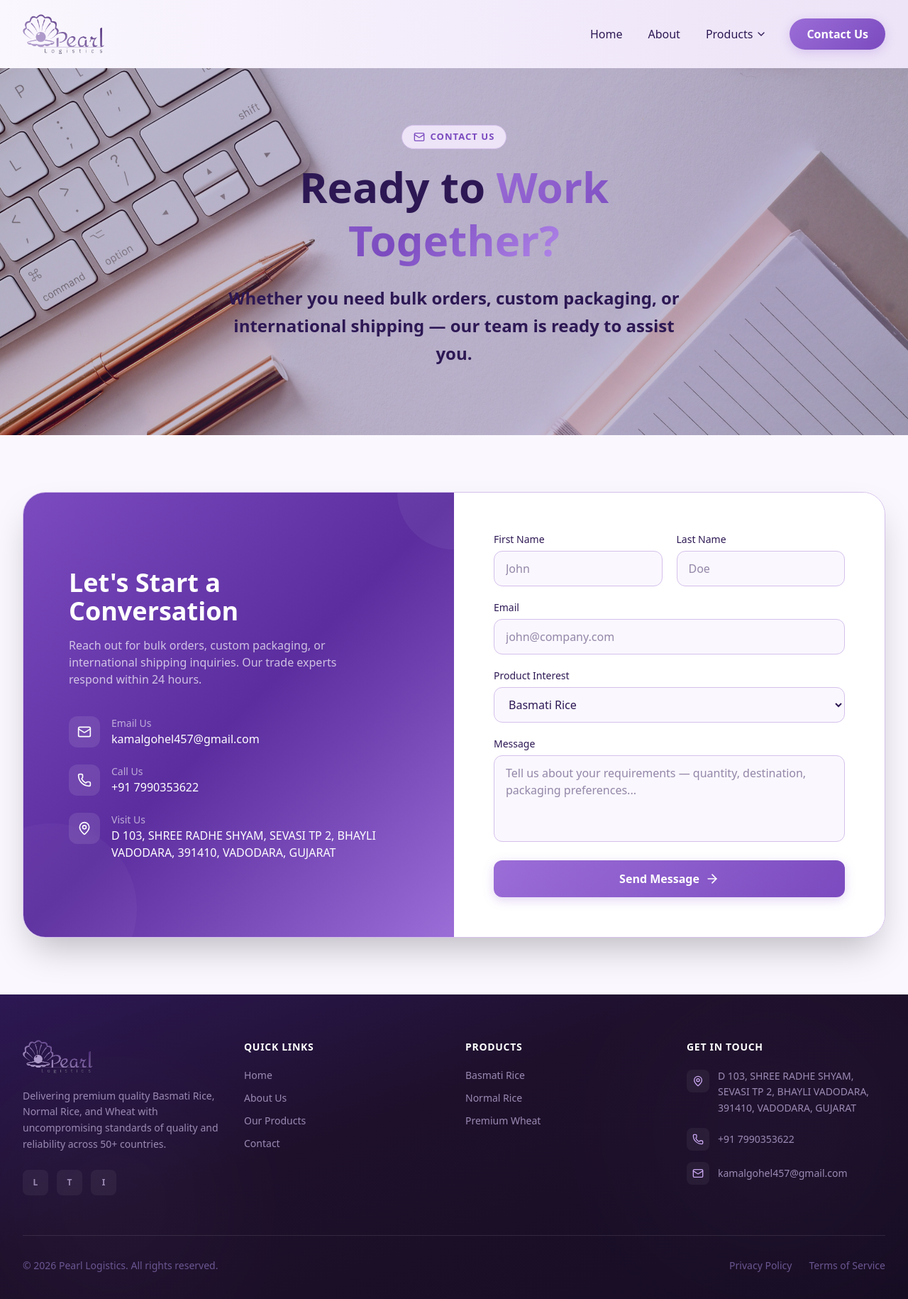
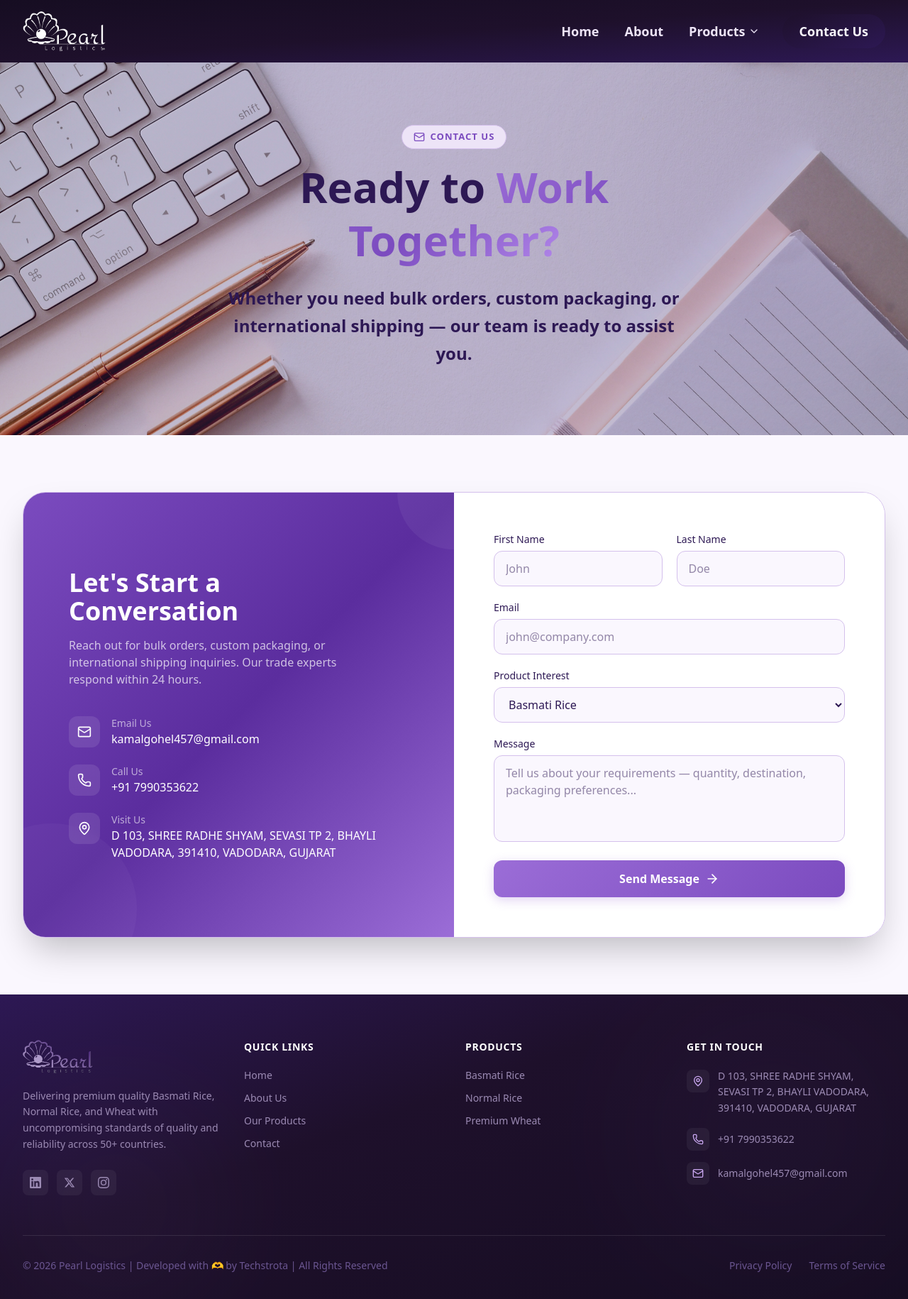
Before and after one commit to Maan0882/pearl, a Next.js app: page /contact in a window 1280 px wide. Shown: the top 1830 px of the page at 71% size. Built offline with nearby package versions, Linux system fonts and the light colour scheme.

Commit message:
feat: implement responsive Footer and Navbar components with global styling and brand assets

```diff
--- a/app/components/Footer.tsx
+++ b/app/components/Footer.tsx
@@ -35,16 +35,35 @@ export default function Footer() {
               with uncompromising standards of quality and reliability across 50+
               countries.
             </p>
-            {/* Social placeholders */}
+            {/* Social Links */}
             <div className="flex items-center gap-3">
-              {["LinkedIn", "Twitter", "Instagram"].map((social, i) => (
+              {[
+                {
+                  name: "LinkedIn",
+                  Icon: (props: any) => (
+                    <svg viewBox="0 0 24 24" fill="currentColor" {...props}><path d="M20.447 20.452h-3.554v-5.569c0-1.328-.027-3.037-1.852-3.037-1.853 0-2.136 1.445-2.136 2.939v5.667H9.351V9h3.414v1.561h.046c.477-.9 1.637-1.85 3.37-1.85 3.601 0 4.267 2.37 4.267 5.455v6.286zM5.337 7.433c-1.144 0-2.063-.926-2.063-2.065 0-1.138.92-2.063 2.063-2.063 1.14 0 2.064.925 2.064 2.063 0 1.139-.925 2.065-2.064 2.065zm1.782 13.019H3.555V9h3.564v11.452zM22.225 0H1.771C.792 0 0 .774 0 1.729v20.542C0 23.227.792 24 1.771 24h20.451C23.2 24 24 23.227 24 22.271V1.729C24 .774 23.2 0 22.222 0h.003z"/></svg>
+                  )
+                },
+                {
+                  name: "Twitter",
+                  Icon: (props: any) => (
+                    <svg viewBox="0 0 24 24" fill="currentColor" {...props}><path d="M18.244 2.25h3.308l-7.227 8.26 8.502 11.24H16.17l-5.214-6.817L4.99 21.75H1.68l7.73-8.835L1.254 2.25H8.08l4.713 6.231zm-1.161 17.52h1.833L7.084 4.126H5.117z"/></svg>
+                  )
+                },
+                {
+                  name: "Instagram",
+                  Icon: (props: any) => (
+                    <svg viewBox="0 0 24 24" fill="currentColor" {...props}><path d="M12 2.163c3.204 0 3.584.012 4.85.07 3.252.148 4.771 1.691 4.919 4.919.058 1.265.069 1.645.069 4.849 0 3.205-.012 3.584-.069 4.849-.149 3.225-1.664 4.771-4.919 4.919-1.266.058-1.644.07-4.85.07-3.204 0-3.584-.012-4.849-.07-3.26-.149-4.771-1.699-4.919-4.92-.058-1.265-.07-1.644-.07-4.849 0-3.204.013-3.583.07-4.849.149-3.227 1.664-4.771 4.919-4.919 1.266-.057 1.645-.069 4.849-.069zM12 0C8.741 0 8.333.014 7.053.072 2.695.272.273 2.69.073 7.052.014 8.333 0 8.741 0 12c0 3.259.014 3.668.072 4.948.2 4.358 2.618 6.78 6.98 6.98C8.333 23.986 8.741 24 12 24c3.259 0 3.668-.014 4.948-.072 4.354-.2 6.782-2.618 6.979-6.98.059-1.28.073-1.689.073-4.948 0-3.259-.014-3.667-.072-4.947-.196-4.354-2.617-6.78-6.979-6.98C15.668.014 15.259 0 12 0zm0 5.838a6.162 6.162 0 100 12.324 6.162 6.162 0 000-12.324zM12 16a4 4 0 110-8 4 4 0 010 8zm6.406-11.845a1.44 1.44 0 100 2.881 1.44 1.44 0 000-2.881z"/></svg>
+                  )
+                }
+              ].map((social, i) => (
                 <a
                   key={i}
                   href="#"
                   className="w-9 h-9 rounded-lg bg-white/5 flex items-center justify-center text-[#9b8ab3] hover:bg-(--accent)/20 hover:text-accent-light transition-all text-xs font-semibold"
-                  aria-label={social}
+                  aria-label={social.name}
                 >
-                  {social[0]}
+                  <social.Icon className="h-4 w-4" />
                 </a>
               ))}
             </div>
@@ -134,7 +153,7 @@ export default function Footer() {
         {/* Bottom Bar */}
         <div className="border-t border-white/10 mt-14 pt-8 flex flex-col sm:flex-row items-center justify-between gap-4">
           <p className="text-[#6b5691] text-sm">
-            &copy; {new Date().getFullYear()} Pearl Logistics. All rights reserved.
+            &copy; {new Date().getFullYear()} Pearl Logistics | Developed with 🫶 by Techstrota | All Rights Reserved
           </p>
           <div className="flex items-center gap-6 text-sm text-[#6b5691]">
             <a href="#" className="hover:text-accent-light transition-colors">
--- a/app/components/Navbar.tsx
+++ b/app/components/Navbar.tsx
@@ -55,17 +55,17 @@ export default function Navbar() {
     <nav
       className={`fixed top-0 left-0 right-0 z-50 transition-all duration-500 ${
         isScrolled
-          ? "glass shadow-lg py-3"
-          : "bg-linear-to-r from-bg via-bg-alt to-surface py-5"
+          ? "bg-linear-to-br from-[#160d22]/90 via-[#1e102b]/90 to-[#2d1854]/90 shadow-lg py-3"
+          : "bg-linear-to-br from-[#160d22] via-[#1e102b] to-[#2d1854] py-4"
       }`}
     >
       <div className="max-w-7xl mx-auto px-4 sm:px-6 lg:px-8">
         <div className="flex items-center justify-between">
           {/* Logo */}
-          <Link href="/" className="flex items-center gap-2.5 group">
-            <div className="relative">
+          <Link href="/" className="flex items-center gap-2.5 group ">
+            <div className="relative ">
                 <Image
-                  src="/Pearl Logistic 2 (2).png"
+                  src="/pearl1.png"
                   alt="Pearl Logistics Logo"
                   width={200}
                   height={50}
@@ -82,10 +82,10 @@ export default function Navbar() {
               <Link
                 key={link.name}
                 href={link.href}
-                className={`relative px-4 py-2 font-medium transition-colors text-md group ${
+                className={`relative px-4 py-2 font-semibold transition-colors text-lg group ${
                   pathname === link.href
-                    ? "text-accent-dark"
-                    : "text-text hover:text-accent-dark"
+                    ? "text-bg"
+                    : "text-surface hover:text-bg"
                 }`}
               >
                 {link.name}
@@ -98,11 +98,11 @@ export default function Navbar() {
             ))}
 
             {/* Products Dropdown */}
-            <div className="relative" ref={dropdownRef}>
+            <div className="relative text-lg font-semibold" ref={dropdownRef}>
               <button
                 onClick={() => setIsProductsOpen((prev) => !prev)}
-                className={`relative px-4 py-2 font-medium transition-colors text-md group flex items-center gap-1 ${
-                  isProductsActive ? "text-accent-dark" : "text-text hover:text-accent-dark"
+                className={`relative px-4 py-2 font-semibold transition-colors text-md group flex items-center gap-1 ${
+                  isProductsActive ? "text-bg" : "text-surface hover:text-bg"
                 }`}
               >
                 Products
@@ -120,7 +120,7 @@ export default function Navbar() {
 
               {/* Dropdown Panel */}
               <div
-                className={`absolute top-full left-1/2 -translate-x-1/2 mt-2 w-48 glass rounded-2xl shadow-xl border border-border overflow-hidden transition-all duration-200 ${
+                className={`absolute top-full text-lg left-1/2 -translate-x-1/2 mt-2 w-48 bg-text rounded-2xl shadow-xl border border-border overflow-hidden transition-all duration-200 ${
                   isProductsOpen
                     ? "opacity-100 translate-y-0 pointer-events-auto"
                     : "opacity-0 -translate-y-2 pointer-events-none"
@@ -132,8 +132,8 @@ export default function Navbar() {
                   onClick={() => setIsProductsOpen(false)}
                   className={`block px-4 py-3 text-sm font-semibold border-b border-border transition-colors ${
                     pathname === "/products"
-                      ? "text-accent-dark bg-surface"
-                      : "text-text hover:bg-surface hover:text-accent-dark"
+                      ? "text-bg bg-text"
+                      : "text-surface hover:bg-accent hover:text-bg"
                   }`}
                 >
                   All Products
@@ -143,7 +143,7 @@ export default function Navbar() {
                     key={sub.name}
                     href={sub.href}
                     onClick={() => setIsProductsOpen(false)}
-                    className="block px-4 py-3 text-sm font-medium text-text-muted hover:bg-surface hover:text-accent-dark transition-colors"
+                    className="block px-4 py-3 text-sm font-semibold text-bg hover:bg-accent hover:text-bg transition-colors"
                   >
                     {sub.name}
                   </Link>
@@ -154,7 +154,7 @@ export default function Navbar() {
             {/* Contact Us CTA */}
             <Link
               href="/contact"
-              className="ml-3 btn-primary text-md py-2.5! px-6! inline-flex items-center gap-2"
+              className="ml-3 text-bg bg-linear-to-br from-[#1e102b] to-[#2d1854] rounded-full text-lg font-semibold py-2.5! px-6! inline-flex items-center gap-2"
             >
               <span className="relative z-10">Contact Us</span>
             </Link>
--- a/app/globals.css
+++ b/app/globals.css
@@ -335,6 +335,7 @@ body {
   transform: scaleX(0);
 }
 
+
 /* ─── Animation Utilities ─── */
 .animate-float-3d {
   animation: float3d 8s ease-in-out infinite;
@@ -610,15 +611,43 @@ body {
   }
 }
 
-/* 4K and Ultra Wide Screens */
-@media (min-width: 2000px) {
-  .max-w-7xl {
-    max-width: 9xl; /* Assuming max-w-9xl is defined or just use a large value */
-  }
-  h1 {
-    font-size: 6rem;
-  }
-  body {
-    font-size: 1.25rem;
+/* Extra small mobile devices (iPhone SE, old Androids) */
+@media (max-width: 375px) {
+  html {
+    font-size: 14px;
   }
 }
+
+/* 4K, Ultra Wide, and TV Screens */
+@media (min-width: 1536px) {
+  .max-w-7xl {
+    max-width: 90rem !important;
+  }
+}
+
+@media (min-width: 1920px) {
+  html {
+    font-size: 18px;
+  }
+  .max-w-7xl {
+    max-width: 100rem !important;
+  }
+}
+
+@media (min-width: 2560px) {
+  html {
+    font-size: 22px;
+  }
+  .max-w-7xl {
+    max-width: 110rem !important;
+  }
+}
+
+@media (min-width: 3840px) { /* 4K TVs */
+  html {
+    font-size: 32px;
+  }
+  .max-w-7xl {
+    max-width: 110rem !important;
+  }
+}
```
Also changed, not shown: public/pearl1.png (added).
